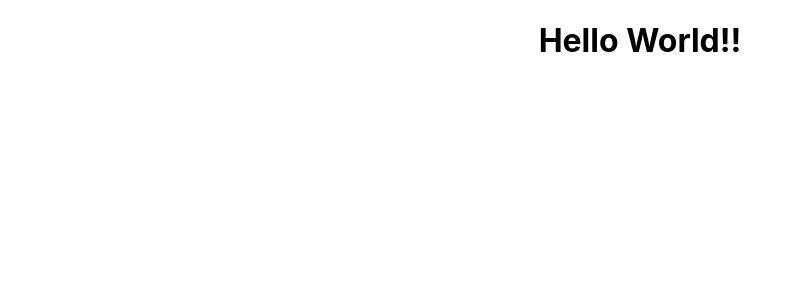
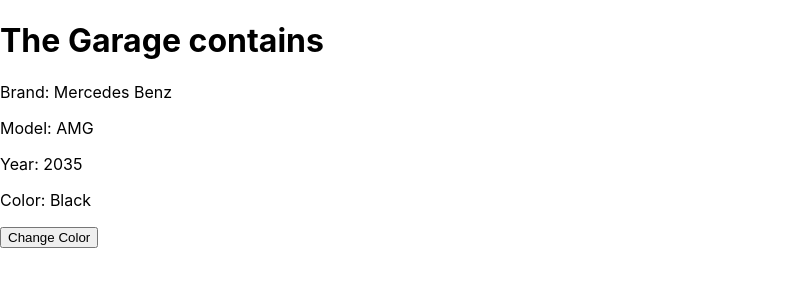
Before and after one commit to ParthTrehan22/LearningReact, a React (Create React App) app in the folder learning_react/: page / in a window 1280 px wide. Shown: the top 300 px of the page, without its empty margins (0-802 px from the left). Built offline with nearby package versions, Linux system fonts and the light colour scheme.

Commit message:
Day 2(27/5/2021)

```diff
--- a/learning_react/src/App.js
+++ b/learning_react/src/App.js
@@ -1,11 +1,33 @@
 import './App.css';
 
-function App() {
-  return (
-    <div className="App">
-      <h1>Hello World!!</h1>
-    </div>
-  );
+import React, { Component } from 'react'
+
+export default class App extends Component {
+  constructor(){
+    super();
+    this.state = {color : "Red"};
+  }
+  render() {
+    return (
+      <div className="App">
+        <h1>
+          Hello World, I am {this.state.color} in color.
+        </h1>
+        <h2>
+          Hello this is sent through props {this.props.color}
+        </h2>
+      </div>
+    )
+  }
 }
 
-export default App;
+
+// function App() {
+//   return (
+//     <div className="App">
+//       <h1>Hello World!!</h1>
+//     </div>
+//   );
+// }
+
+// export default App;
--- /dev/null
+++ b/learning_react/src/Props.js
@@ -0,0 +1,25 @@
+import React, { Component } from 'react'
+
+class Car extends Component {
+    constructor(props){
+        super(props)
+    }
+    render() {
+        return (
+            <h1>{this.props.brand.name} {this.props.brand.model}</h1>
+        )
+    }
+}
+
+export default class Garage extends Component {
+    render() {
+        //const model = "Mercedes Benz";
+        const carinfo = {name:"Mercedes Benz", model:"AMG"};
+        return (
+            <div>
+                <h1>Inside Garage, we have a </h1>
+                <Car brand ={carinfo}></Car>
+            </div>
+        )
+    }
+}
--- /dev/null
+++ b/learning_react/src/States.js
@@ -0,0 +1,30 @@
+import React, { Component } from 'react'
+
+export default class Car extends Component {
+    constructor(props){
+        super(props);
+        this.state = {
+            brand : "Mercedes Benz",
+            model : "AMG",
+            year : 2035,
+            color: "Black"
+        };
+    }
+    changeColor = () =>{
+        this.setState({color:"White"})
+    }
+    render() {
+        return (
+            <div>
+                <h1>The Garage contains</h1>
+                <p>Brand: {this.state.brand}</p>
+                <p>Model: {this.state.model}</p>
+                <p>Year: {this.state.year}</p>
+                <p>Color: {this.state.color}</p>
+                <button type="button" onClick = {this.changeColor}>
+                    Change Color
+                </button>
+            </div>
+        )
+    }
+}
--- a/learning_react/src/index.js
+++ b/learning_react/src/index.js
@@ -3,10 +3,14 @@
 import './index.css';
 import App from './App';
 import reportWebVitals from './reportWebVitals';
+import Garage from './Props';
+import Car from './States';
 
 ReactDOM.render(
   <React.StrictMode>
-    <App />
+    {/* <App color = "Red"/> */}
+    {/* <Garage></Garage> */}
+    <Car></Car>
   </React.StrictMode>,
   document.getElementById('root')
 );
```
Also changed, not shown: learning_react/src/logo.svg (deleted), 1 other file (tests, documents, lock files or other folders).
